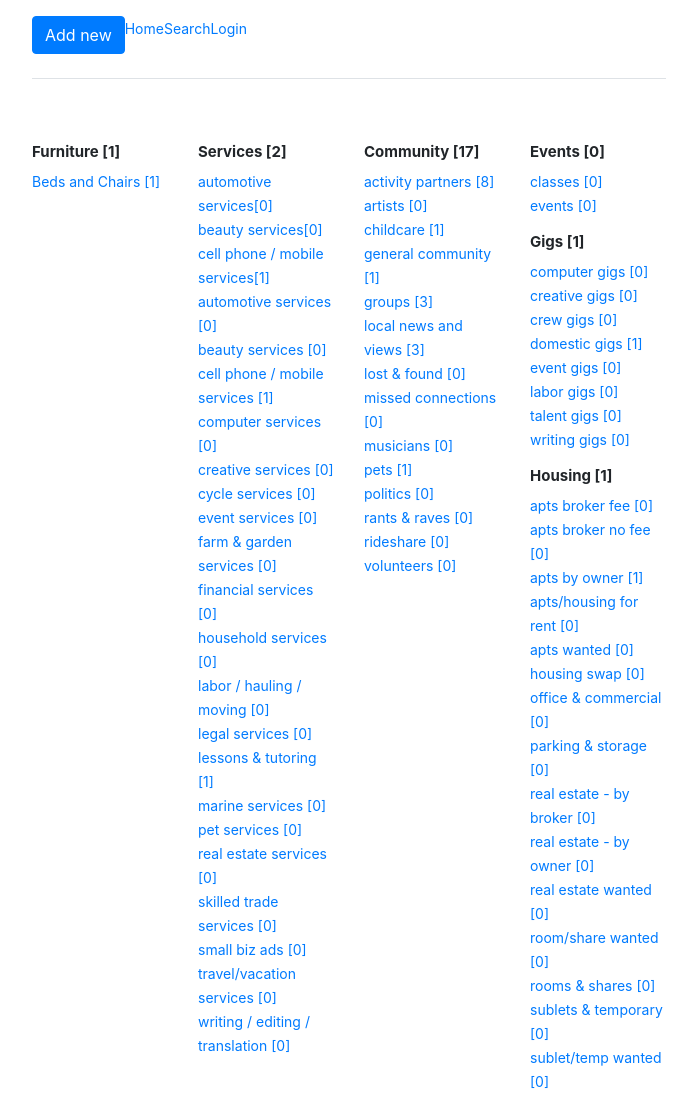
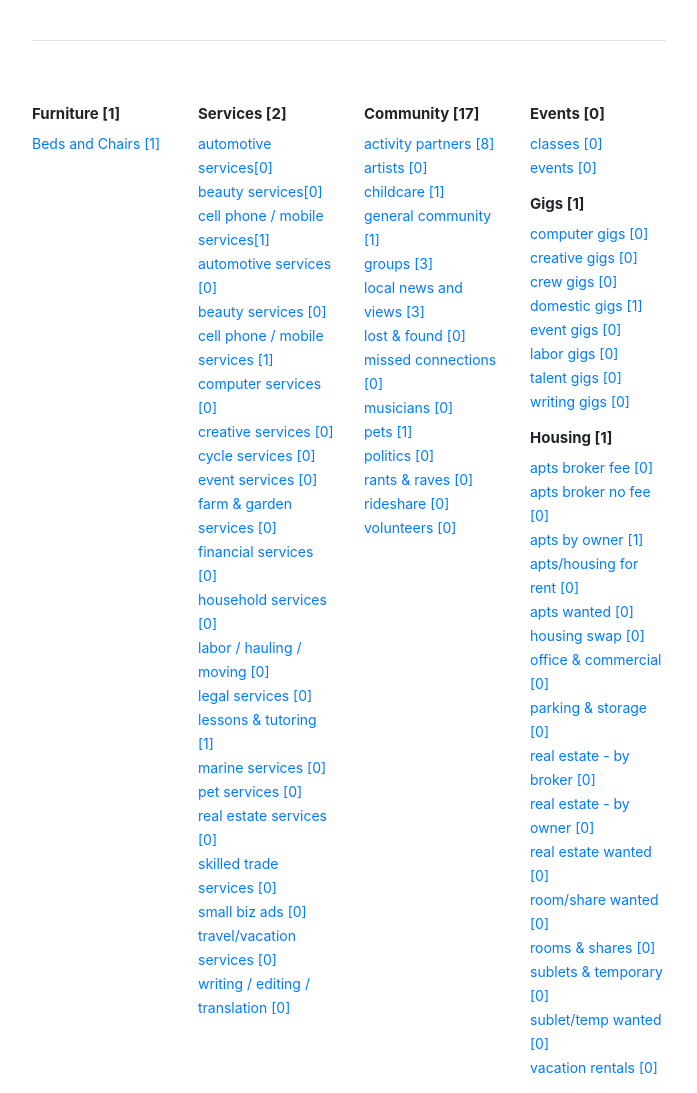
Before and after one commit to muhammadsalif/E-Commerce-FrontEnd, a plain HTML site: page index.html in a window 1280 px wide. Shown: the top 1093 px of the page, without its empty margins (291-988 px from the left). Drawn offline with nearby package versions, Linux system fonts and the light colour scheme.

Commit message:
working on navbar

```diff
--- a/index.html
+++ b/index.html
@@ -12,7 +12,7 @@
 <body>
     <div class="container px-5 my-3">
         <header class="w-100 border-bottom pb-4 mb-5">
-            <nav>
+            <!-- <nav>
                 <ul class="nav ">
                     <li class="active">
                         <a class="btn btn-primary" href="#">Add new</a>
@@ -26,7 +26,7 @@
                     <li class="active">
                         <a class="" href="#">Login</a>
                     </li>
-                </ul>
+                </ul> -->
             </nav>
         </header>
 
```
